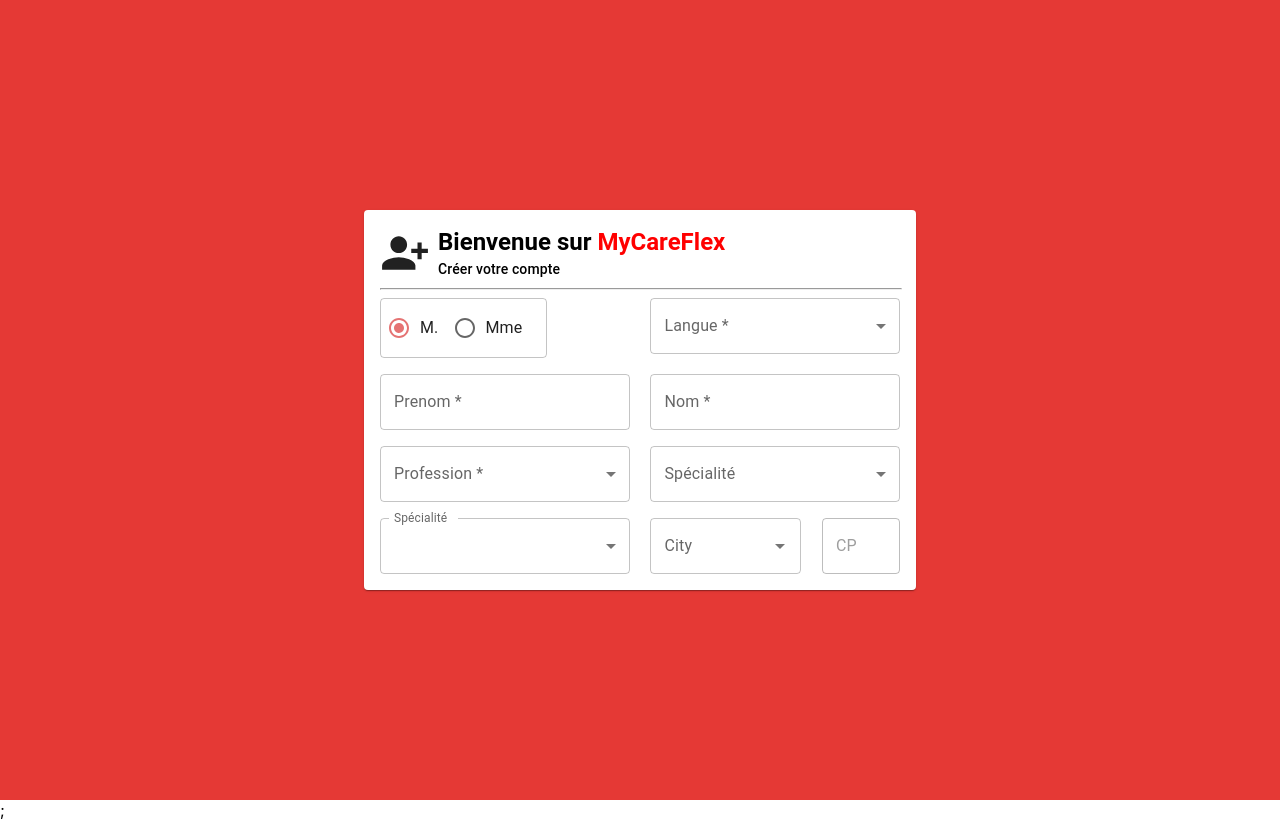
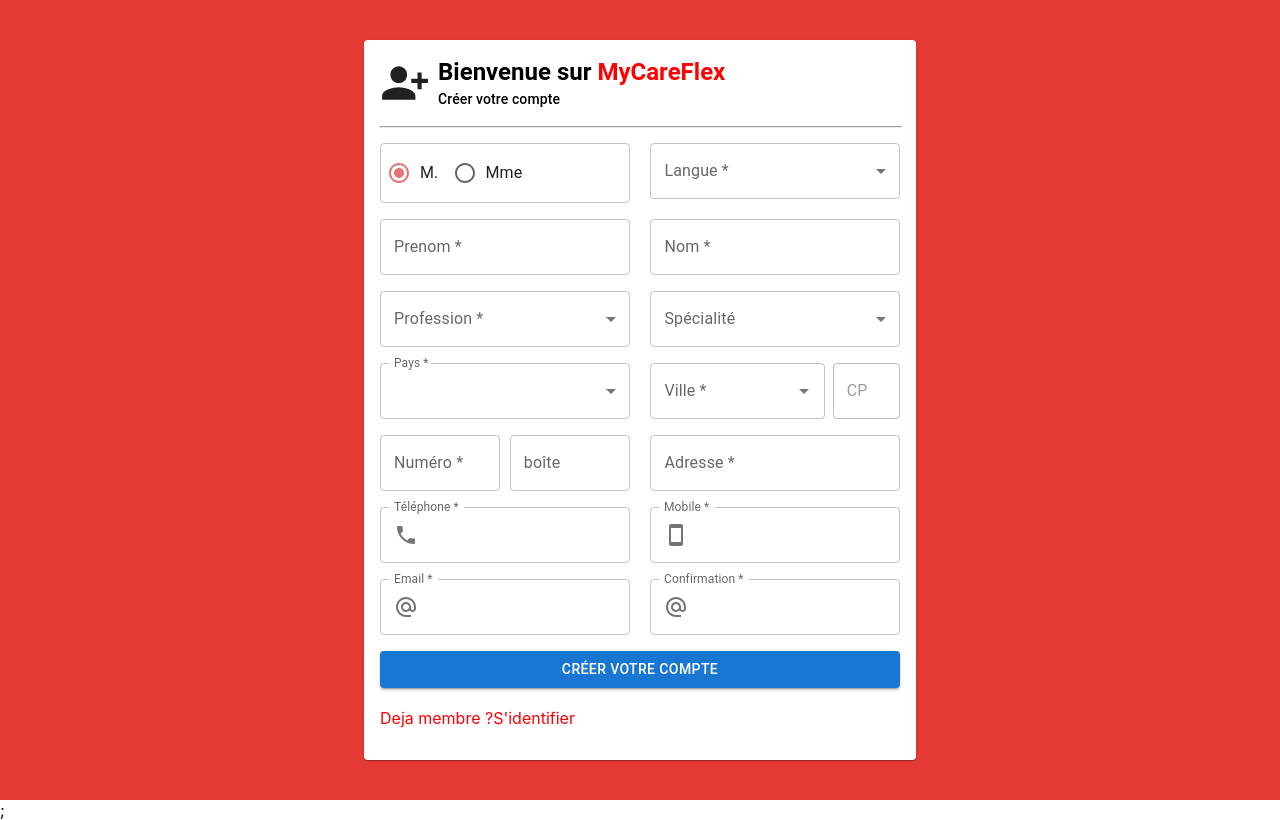
Before and after one commit to mohbens/FormMyCare, a React (Create React App) app: page / in a window 1280 px wide. Built offline with nearby package versions, Linux system fonts and the light colour scheme.

Commit message:
adding 90% of the visual for the register page

```diff
--- a/src/components/Form.jsx
+++ b/src/components/Form.jsx
@@ -1,19 +1,27 @@
+import PhoneIcon from "@mui/icons-material/Phone";
+import SmartphoneIcon from "@mui/icons-material/Smartphone";
+import AlternateEmailIcon from "@mui/icons-material/AlternateEmail";
 import {
 	Autocomplete,
+	Box,
+	Button,
 	FormControl,
 	FormControlLabel,
 	FormLabel,
+	InputAdornment,
 	InputLabel,
 	MenuItem,
 	Radio,
 	RadioGroup,
 	Select,
 	TextField,
+	ThemeProvider,
 } from "@mui/material";
-import { Grid, width } from "@mui/system";
+import { createTheme, Grid, width } from "@mui/system";
 import React, { use, useEffect, useState } from "react";
 import franceData from "../data/france.json";
 import belgiumData from "../data/belgique.json";
+import { deepOrange, lime, purple } from "@mui/material/colors";
 
 const initialValues = {
 	civilité: "male",
@@ -34,6 +42,13 @@
 };
 
 export default function Form() {
+	const theme = createTheme({
+		palette: {
+			primary: deepOrange,
+			secondary: lime,
+		},
+	});
+
 	const [values, setValues] = useState(initialValues);
 	const handleInputChange = (e) => {
 		const { name, value } = e.target;
@@ -86,6 +101,7 @@
 				spacing={2}
 				justifyContent="center"
 				alignItems="center"
+
 				// sx={{ padding: "16px" }}
 			>
 				<Grid
@@ -94,6 +110,7 @@
 					sm={6}
 					sx={{ justifyContent: "space-between" }}
 					style={{ display: "flex", width: "100%" }}>
+					<Box sx={{ width: "48%" }}>
 						<RadioGroup
 							sx={{
 								border: "1px solid rgba(0, 0, 0, 0.23)",
@@ -134,7 +151,7 @@
 								label="Mme"
 							/>
 						</RadioGroup>
-
+					</Box>
 					<FormControl sx={{ width: "48%" }}>
 						<InputLabel id="demo-simple-select-helper-label">
 							Langue *
@@ -227,11 +244,9 @@
 						justifyContent: "space-between",
 					}}>
 					<FormControl sx={{ width: "48%" }}>
-						<InputLabel id="demo-simple-select-helper-label">
-							Spécialité
-						</InputLabel>
+						<InputLabel id="demo-simple-select-helper-label">Pays *</InputLabel>
 						<Select
-							label="Spécialité*"
+							label="Pays*"
 							value={country}
 							// defaultValue={country}
 							onChange={(e) => setCountry(e.target.value)}
@@ -243,8 +258,14 @@
 							))}
 						</Select>
 					</FormControl>
-
+					<Box
+						sx={{
+							display: "flex",
+							justifyContent: "space-between",
+							width: "48%",
+						}}>
 						<Autocomplete
+							style={{ scrollbarwidth: "thin" }}
 							options={cities}
 							inputValue={inputValue}
 							onInputChange={(event, newInputValue) => {
@@ -252,27 +273,136 @@
 								console.log("newInput", newInputValue);
 							}}
 							renderInput={(params) => (
-							<TextField {...params} label="City" variant="outlined" />
+								<TextField {...params} label="Ville *" variant="outlined" />
 							)}
 							// onChange={(event, newValue) => {}}
-						sx={{ width: "29%" }}
+							sx={{ width: "70%" }}
 							componentsProps={{
 								paper: {
 									sx: {
-									width: "300px",
+										"&::-webkit-scrollbar": {
+											width: "20px",
+										},
+										"&::-webkit-scrollbar-track": {
+											backgroundColor: "orange",
+										},
+										"&::-webkit-scrollbar-thumb": {
+											backgroundColor: "green",
+											borderRadius: 2,
+										},
+										mt: "4px",
+										width: "265px",
 										maxHeight: "500px",
+										border: "2px solid rgba(0, 0, 255 )",
+										scrollbarwidth: "thin",
 									},
 								},
 							}}
 						/>
-
 						<TextField
 							label="CP"
 							variant="outlined"
 							disabled
 							value={CP}
-						sx={{ width: "15%" }}
+							sx={{ width: "27%" }}
+						/>{" "}
+					</Box>
+				</Grid>
+				{/* //////////////////5em ligne ///////////// */}
+				<Grid
+					sx={{
+						width: "100%",
+						display: "flex",
+						justifyContent: "space-between",
+					}}>
+					<Box
+						sx={{
+							display: "flex",
+							justifyContent: "space-between",
+							width: "48%",
+						}}>
+						<TextField label="Numéro *" sx={{ width: "48%" }}></TextField>
+						<TextField label="boîte" sx={{ width: "48%" }}></TextField>
+					</Box>
+					<TextField label="Adresse *" sx={{ width: "48%" }}></TextField>
+				</Grid>
+				{/* //////////////////6em ligne ///////////// */}
+				<Grid
+					sx={{
+						justifyContent: "space-between",
+						width: "100%",
+						display: "flex",
+					}}>
+					<TextField
+						label="Téléphone *"
+						sx={{ width: "48%" }}
+						InputProps={{
+							startAdornment: (
+								<InputAdornment position="start">
+									<PhoneIcon />
+								</InputAdornment>
+							),
+						}}
 					/>
+					<TextField
+						label="Mobile *"
+						sx={{ width: "48%" }}
+						InputProps={{
+							startAdornment: (
+								<InputAdornment position="start">
+									<SmartphoneIcon />
+								</InputAdornment>
+							),
+						}}
+					/>
+				</Grid>
+				{/* //////////////////6em ligne ///////////// */}
+				<Grid
+					sx={{
+						justifyContent: "space-between",
+						width: "100%",
+						display: "flex",
+					}}>
+					<TextField
+						label="Email *"
+						sx={{ width: "48%" }}
+						InputProps={{
+							startAdornment: (
+								<InputAdornment position="start">
+									<AlternateEmailIcon />
+								</InputAdornment>
+							),
+						}}
+					/>
+					<TextField
+						label="Confirmation *"
+						sx={{ width: "48%" }}
+						InputProps={{
+							startAdornment: (
+								<InputAdornment position="start">
+									<AlternateEmailIcon />
+								</InputAdornment>
+							),
+						}}
+					/>
+				</Grid>
+				<Grid
+					sx={{
+						width: "100%",
+
+						justifyContent: "center",
+						alignItems: "center",
+					}}>
+					<Button
+						Theme={theme}
+						sx={{ width: "100%" }}
+						color="primary"
+						variant="contained">
+						CRéER VOTRE COMPTE
+					</Button>
+					<p style={{ marginTop: "20px", color: "red" }}>
+						Deja membre ?S'identifier
+					</p>
 				</Grid>
 			</Grid>
 		</form>
--- a/src/pages/Register.jsx
+++ b/src/pages/Register.jsx
@@ -50,6 +50,8 @@
 						<hr
 							style={{
 								width: "100%",
+								marginTop: "16px",
+								marginBottom: "15px",
 								// borderColor: "rgba(0, 0, 0, 0.12);",
 							}}></hr>
 
```
Lines whose indentation alone changed are shown as unchanged.
